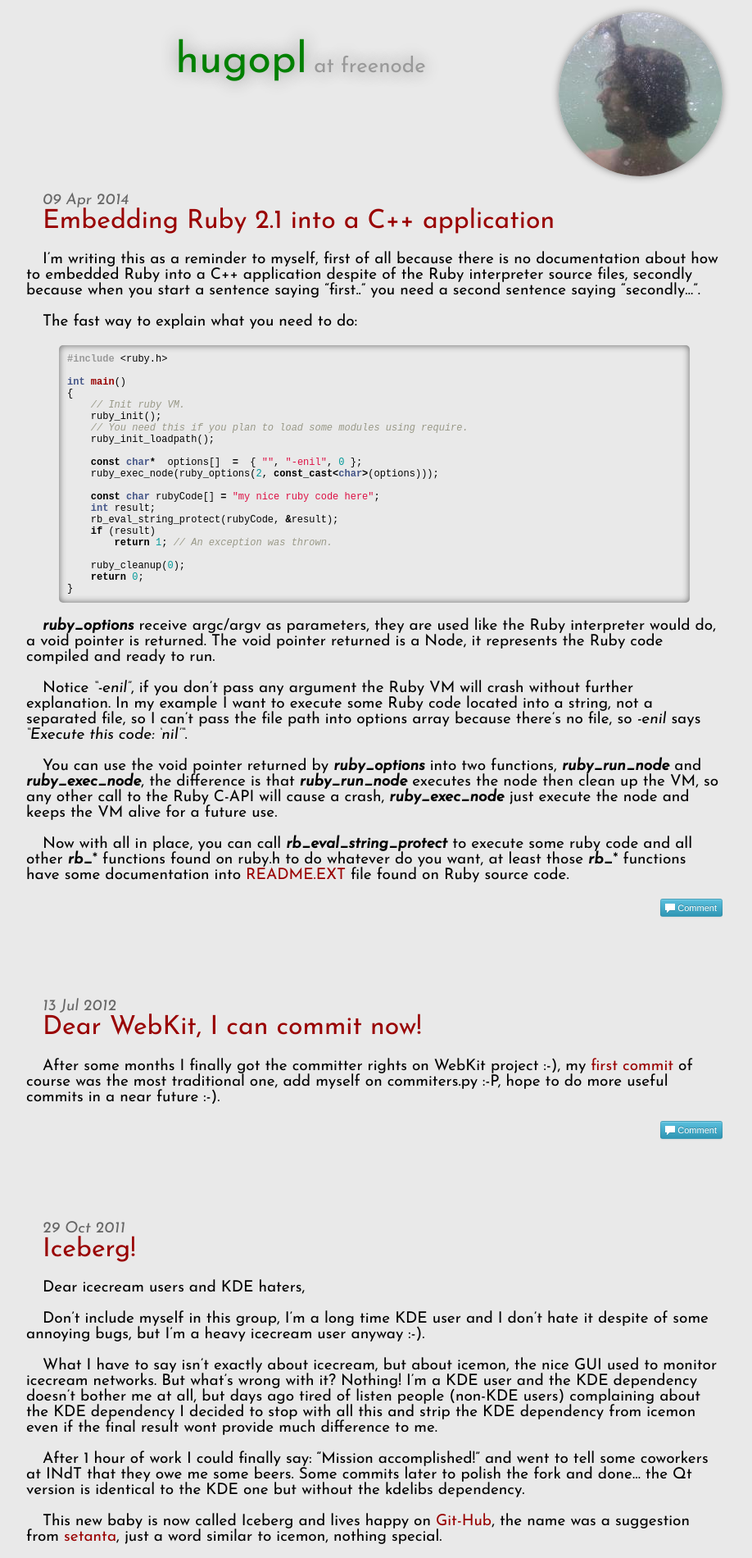
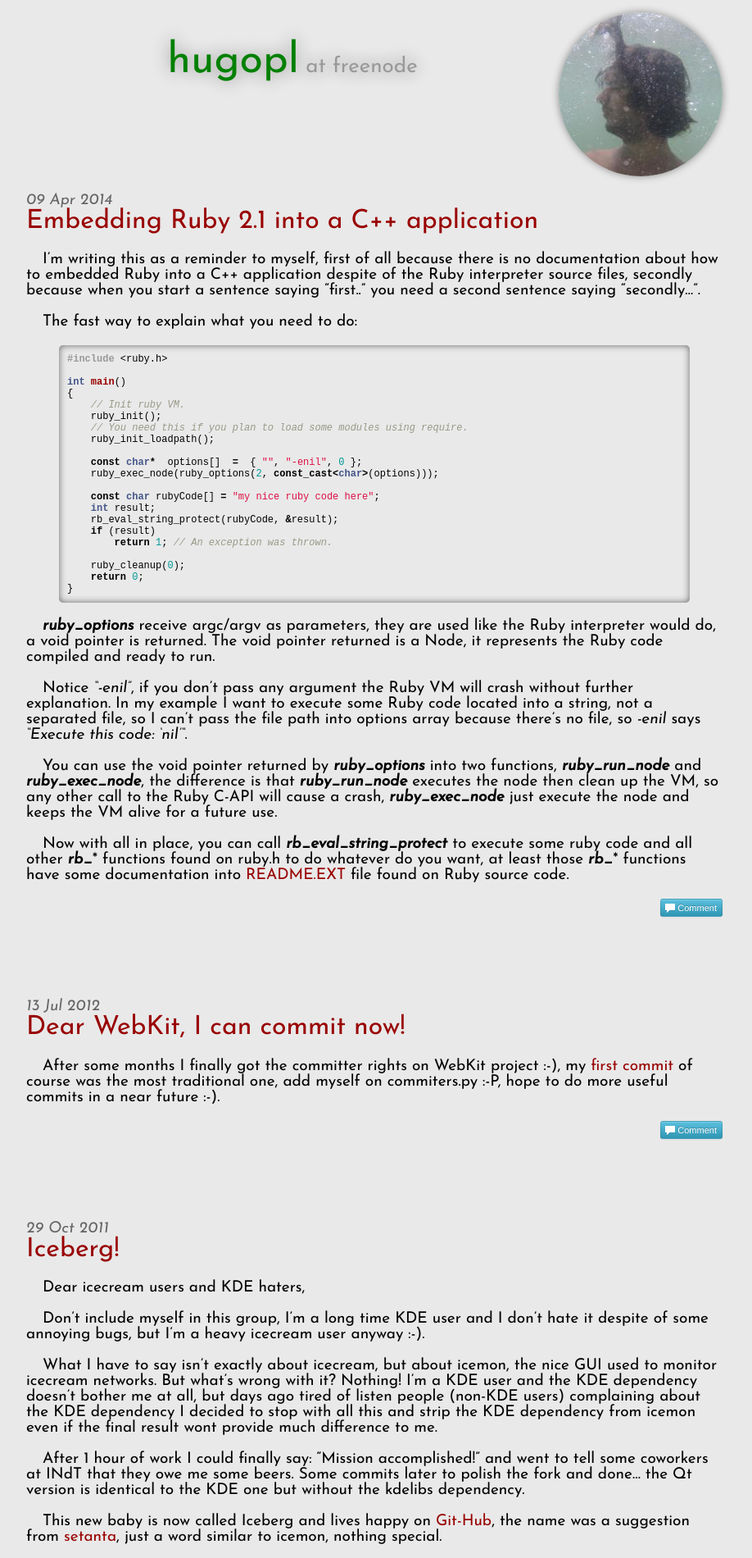
Before and after one commit to hugopl/hugopl.github.io, a Jekyll site: the page built from index.html, in a window 1280 px wide. Shown: the top 1900 px of the page at 82% size, without its empty margins (183-1101 px from the left). Built offline with Jekyll 4.4.1, drawn with Linux system fonts in a browser that asks for light colours; Markdown is read by kramdown in place of the engine named in the settings; comment, search, counter and statistics services are not loaded.

Commit message:
Use text-indent only on p tags.

```diff
--- a/css/main.css
+++ b/css/main.css
@@ -81,7 +81,6 @@
     padding: 10px;
     box-shadow: inset 0px 0px 9px 0px #666;
     border-radius: 5px;
-    text-indent: 0px;
 }
 
 code {
@@ -100,11 +99,10 @@
     padding: 15px;
     border-radius: 0px 0px 20px 20px;
     margin-bottom: 20px;
-    text-indent: 20px;
 }
 
-li {
-    text-indent: 0px;
+#contents p {
+    text-indent: 20px;
 }
 
 .postbar {
@@ -140,5 +138,4 @@
     text-decoration: none solid rgb(255, 255, 255);
     text-shadow: rgba(0, 0, 0, 0.247059) 0px -1px 0px;
     vertical-align: middle;
-    text-indent: 0px;
 }
```
